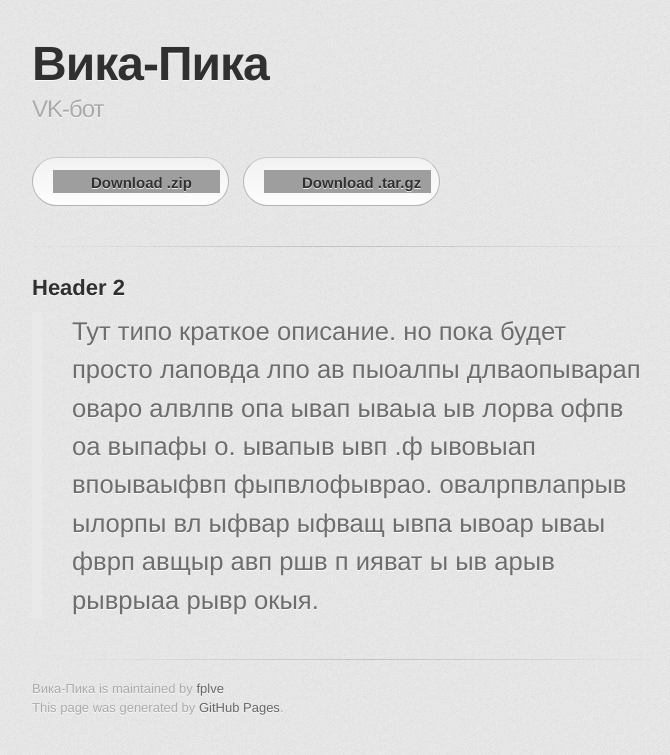
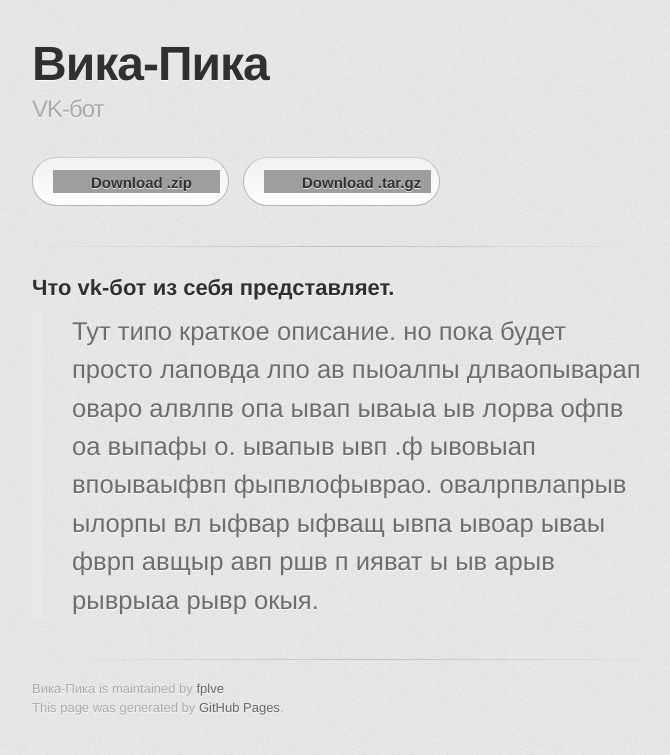
Before and after one commit to fplve/vika, a Jekyll site: the page built from index.md, in a window 1280 px wide, cut to the strip 0-755 px from the top of the page. Shown: the whole strip, without its empty margins (298-968 px from the left). Built offline with Jekyll 4.4.1, drawn with Linux system fonts in a browser that asks for light colours; some web fonts are replaced; our own code applies the rules of GitHub Pages for plain Markdown files; grey boxes are pictures that could not be loaded.

Commit message:
пншгшр

```diff
--- a/index.md
+++ b/index.md
@@ -2,7 +2,7 @@
 layout: default
 ---
 
-## Header 2
+## Что vk-бот из себя представляет.
 
 > Тут типо краткое описание.
 > но пока будет просто лаповда лпо ав пыоалпы длваопыварап оваро алвлпв опа ывап ываыа ыв лорва офпв оа выпафы о. ывапыв ывп .ф ывовыап впоываыфвп фыпвлофыврао.
```
